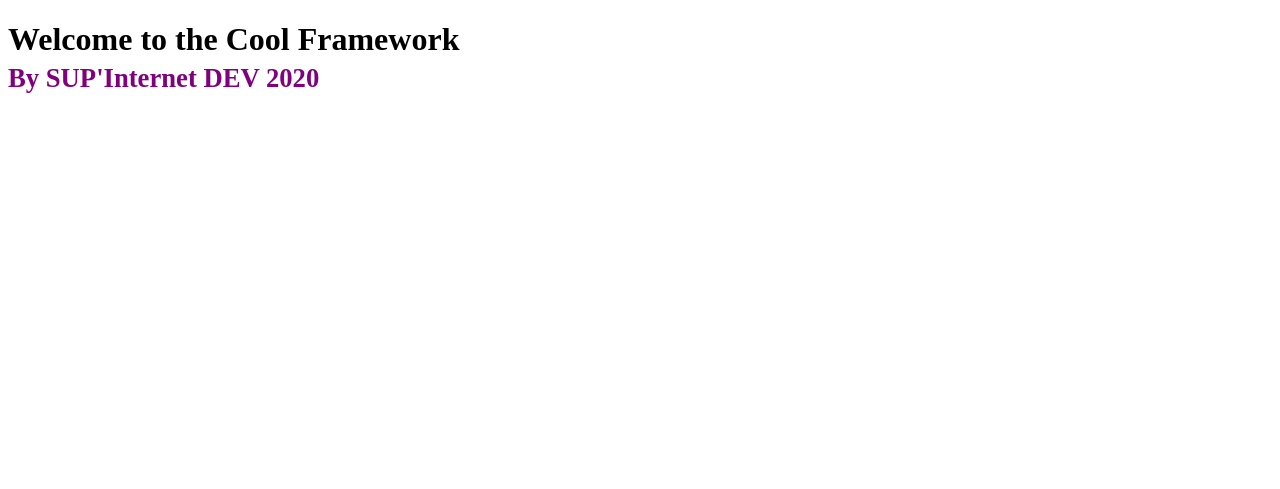
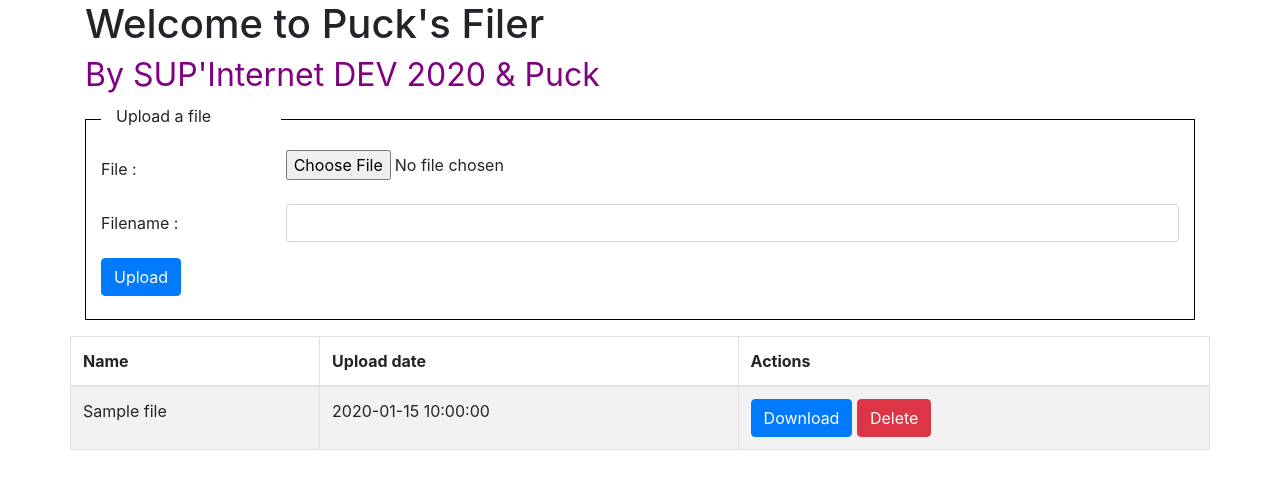
Before and after one commit to fenegan/filer_puck, a PHP site: template views/home.html.twig in a window 1280 px wide. Shown: the top 489 px of the page. Run offline with PHP 8.4, Linux system fonts and the light colour scheme; the template is opened without the code that fills it: most values are stand-ins (such as "Sample title", 1, 10 or a date in 2020); some libraries are stand-ins or nearby versions.

Commit message:
Added base filer

```diff
--- a/Controller/MainController.php
+++ b/Controller/MainController.php
@@ -3,11 +3,14 @@
 namespace Controller;
 
 use Cool\BaseController;
+use Model\FileManager;
 
 class MainController extends BaseController
 {
     public function homeAction()
     {
-        return $this->render('home.html.twig');
+        $fileManager = new FileManager();
+        $files = $fileManager->findAll();
+        return $this->render('home.html.twig', ['files' => $files]);
     }
 }
--- a/Cool/DBManager.php
+++ b/Cool/DBManager.php
@@ -16,7 +16,7 @@ class DBManager
         $dsn = 'mysql:dbname='.$params['db']['name'].';host='.$address;
         $user = $params['db']['user'];
         $password = $params['db']['password'];
-        $pdo = new PDO($dsn, $user, $password);
+        $pdo = new \PDO($dsn, $user, $password);
         $this->setPdo($pdo);
     }
 
--- a/assets/style.css
+++ b/assets/style.css
@@ -2,3 +2,9 @@ small
 {
     color: purple;
 }
+
+fieldset
+{
+    border: 1px solid black;
+    padding: 15px;
+}
--- a/config/config.yml
+++ b/config/config.yml
@@ -1,3 +1,6 @@
 homepage_route: "home"
 routes:
     home: "Main:home"
+    upload: "File:upload"
+    download: "File:download"
+    delete: "File:delete"
--- a/views/home.html.twig
+++ b/views/home.html.twig
@@ -1,10 +1,54 @@
 {% extends 'layout.html.twig' %}
 
-{% block page_title %}Cool Framework{% endblock %}
+{% block page_title %}Puck's Filer{% endblock %}
 
 {% block content %}
-<h1>
-  Welcome to the Cool Framework<br>
-  <small>By SUP'Internet DEV 2020</small>
-</h1>
+<div class="container">
+  <h1>
+    Welcome to Puck's Filer<br>
+    <small>By SUP'Internet DEV 2020 &amp; Puck</small>
+  </h1>
+
+  <form action="?action=upload" method="POST" enctype="multipart/form-data">
+    <fieldset class="form-group">
+      <legend class="col-form-label col-sm-2 pt-0">Upload a file</legend>
+      <div class="form-group row">
+        <label for="file" class="col-sm-2 col-form-label">File :</label>
+        <div class="col-sm-10">
+          <input type="file" class="form-control-file" id="file" name="file" required>
+        </div>
+      </div>
+      <div class="form-group row">
+        <label for="filename" class="col-sm-2 col-form-label">Filename :</label>
+        <div class="col-sm-10">
+          <input type="text" class="form-control" id="filename" name="filename">
+        </div>
+      </div>
+      <button type="submit" class="btn btn-primary mb-2">Upload</button>
+    </fieldset>
+  </form>
+  <div class="row">
+    <table class="table table-striped table-bordered">
+      <thead>
+        <tr>
+          <th>Name</th>
+          <th>Upload date</th>
+          <th>Actions</th>
+        </tr>
+      </thead>
+      <tbody>
+        {% for file in files %}
+        <tr>
+          <td>{{ file.name }}</td>
+          <td>{{ file.upload_date }}</td>
+          <td>
+            <a href="?action=download&amp;id={{ file.id }}" class="btn btn-primary">Download</a>
+            <a href="?action=delete&amp;id={{ file.id }}" class="btn btn-danger">Delete</a>
+          </td>
+        </tr>
+        {% endfor %}
+      </tbody>
+    </table>
+  </div>
+</div>
 {% endblock %}
--- a/views/layout.html.twig
+++ b/views/layout.html.twig
@@ -3,9 +3,13 @@
   <head>
     <meta charset="UTF-8">
     <title>{% block page_title %}{% endblock %}</title>
+    <link rel="stylesheet" href="https://maxcdn.bootstrapcdn.com/bootstrap/4.0.0/css/bootstrap.min.css" integrity="sha384-Gn5384xqQ1aoWXA+058RXPxPg6fy4IWvTNh0E263XmFcJlSAwiGgFAW/dAiS6JXm" crossorigin="anonymous">
     <link rel="stylesheet" href="assets/style.css">
   </head>
   <body>
     {% block content %}{% endblock %}
+    <script src="https://code.jquery.com/jquery-3.2.1.slim.min.js" integrity="sha384-KJ3o2DKtIkvYIK3UENzmM7KCkRr/rE9/Qpg6aAZGJwFDMVNA/GpGFF93hXpG5KkN" crossorigin="anonymous"></script>
+    <script src="https://cdnjs.cloudflare.com/ajax/libs/popper.js/1.12.9/umd/popper.min.js" integrity="sha384-ApNbgh9B+Y1QKtv3Rn7W3mgPxhU9K/ScQsAP7hUibX39j7fakFPskvXusvfa0b4Q" crossorigin="anonymous"></script>
+    <script src="https://maxcdn.bootstrapcdn.com/bootstrap/4.0.0/js/bootstrap.min.js" integrity="sha384-JZR6Spejh4U02d8jOt6vLEHfe/JQGiRRSQQxSfFWpi1MquVdAyjUar5+76PVCmYl" crossorigin="anonymous"></script>
   </body>
 </html>
```
Also changed, not shown: Controller/FileController.php (added, +53 -0 lines), Model/FileManager.php (added, +72 -0 lines), uploads/.htaccess (added), 1 other file.
